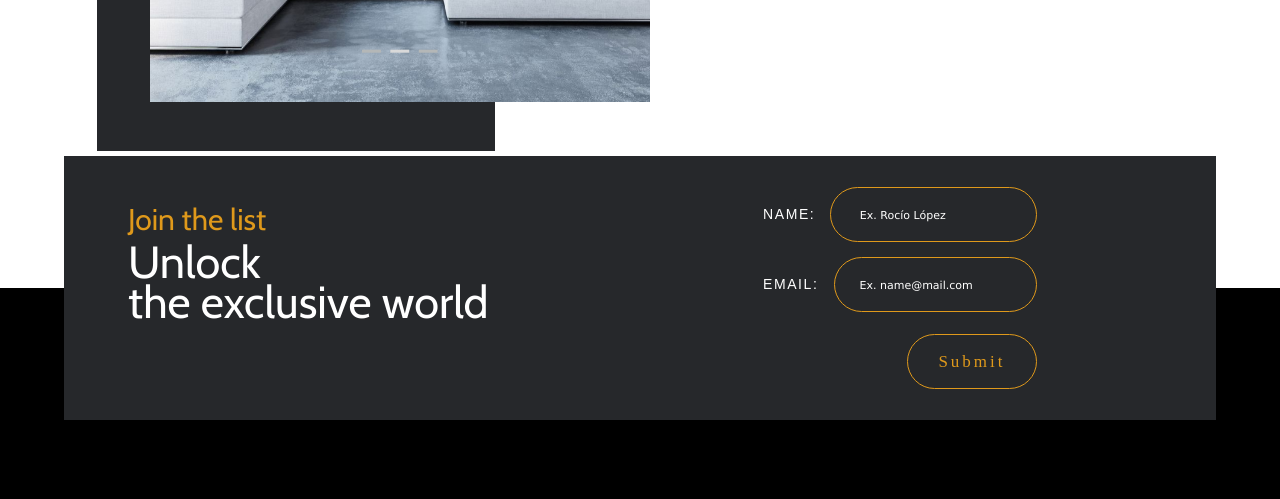
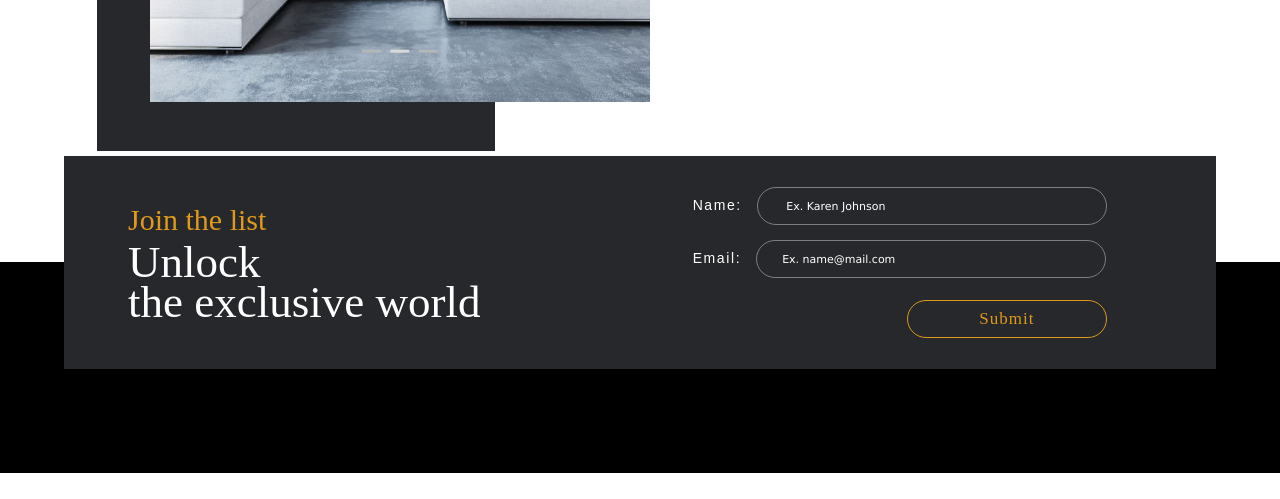
Before and after one commit to gabrielaborja/landing_page_8-12-2023, a plain HTML site: page index.html in a window 1280 px wide. Shown: the part 2545-3044 px from the top of the page. After the commit the page ends 3018 px from the top, so only its background shows below. Drawn offline with nearby package versions, Linux system fonts and the light colour scheme.

Commit message:
Edición contenedor pequeño

```diff
--- a/diseño_pagina.css
+++ b/diseño_pagina.css
@@ -1261,8 +1261,9 @@ margin-left: 50px;
     grid-template-rows: auto 1fr;
 }
 #titulofooter1{
+    font-family: 'Times New Roman', Times, serif;
     font-size: 30px;
-    line-height: 32px;
+    line-height: 30px;
     grid-column: 1/2;
     font-style: normal;
     font-weight: 400;
@@ -1273,7 +1274,8 @@ margin-left: 50px;
 }
 
 #titulofooter2{
-    font-size: 40px;
+    font-family: 'Times New Roman', Times, serif;
+    font-size: 38px;
     line-height: 40px;
     grid-column: 1/2;
     font-style: normal;
@@ -1300,7 +1302,6 @@ margin-left: 50px;
     font-size: 14px;
     font-weight: 400;
     letter-spacing: 0.1rem;
-    text-transform: uppercase;
     margin-bottom: 0;
     color: #fff;
     font-family: 'brandon-grotesque', sans-serif;
@@ -1310,14 +1311,15 @@ margin-left: 50px;
 }
 #nombreForm input{
     border-radius: 100px;
-    border: 1px solid #DF991B;
+    border: 1px solid #7E7E7E;;
     padding-top: 0;
     padding-bottom: 2px;
     font-size: 16px;
-    color: #fff;
+    color: #FFF;
     padding-left: 25px;
     background-color: transparent !important;
-    height: 55px !important;
+    height: 38px !important;
+    width: 350px !important;
 }
 #emailform{
     padding-bottom: 15px;
@@ -1330,7 +1332,6 @@ margin-left: 50px;
     font-size: 14px;
     font-weight: 400;
     letter-spacing: 0.1rem;
-    text-transform: uppercase;
     margin-bottom: 0;
     color: #fff;
     font-family: 'brandon-grotesque', sans-serif;
@@ -1340,14 +1341,15 @@ margin-left: 50px;
 }
 #emailform input{
     border-radius: 100px;
-    border: 1px solid #DF991B;
+    border: 1px solid #7E7E7E;
     padding-top: 0;
     padding-bottom: 2px;
     font-size: 16px;
     color: #fff;
     padding-left: 25px;
     background-color: transparent !important;
-    height: 55px !important;
+    height: 38px !important;
+    width: 350px !important;
 }
 #botonregistro{
     display: flex;
@@ -1358,13 +1360,15 @@ margin-left: 50px;
     color: #DF991B;
     padding: 5px 30px;
     border-radius: 100px !important;
-    letter-spacing: 3px;
+    letter-spacing: 1px;
     border: 1px solid #DF991B;
+    font-family: 'brandon-grotesque', sans-serif;
     font-size: 17px;
     font-family: 'brandon-grotesque';
     font-weight: 390;
     margin-top: 0.6vw;
-    height: 55px !important;
+    height: 38px !important;
+    width: 200px !important;
 }
 #footerSeccion2{
     padding: 15% 0 0 0;
--- a/index.html
+++ b/index.html
@@ -297,7 +297,7 @@
     <div id="miniForm">
         <div id="nombreForm">
             <label> Name:</label>
-            <input type="text" id="nombreusu" name="nombreusu" placeholder=" Ex. Rocío López">
+            <input type="text" id="nombreusu" name="nombreusu" placeholder=" Ex. Karen Johnson">
         </div>
         <div id="emailform">
             <label> Email:</label>
```
